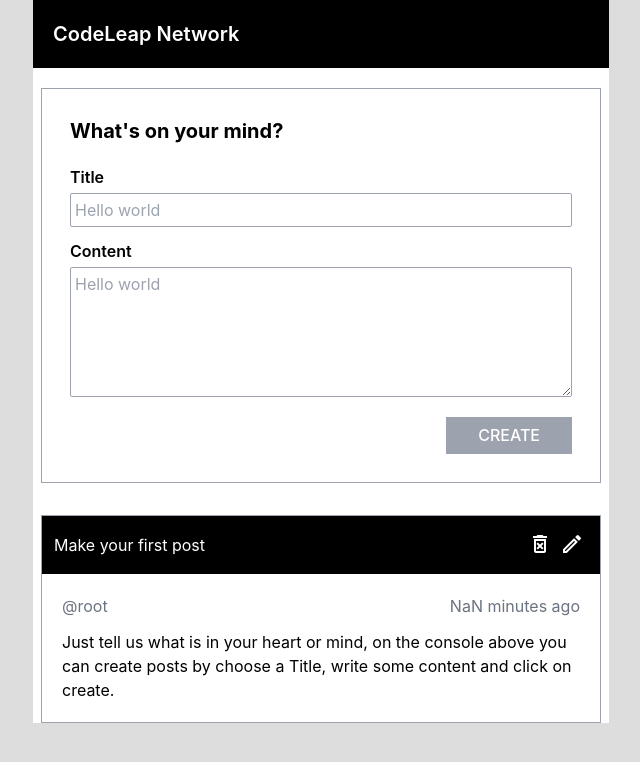
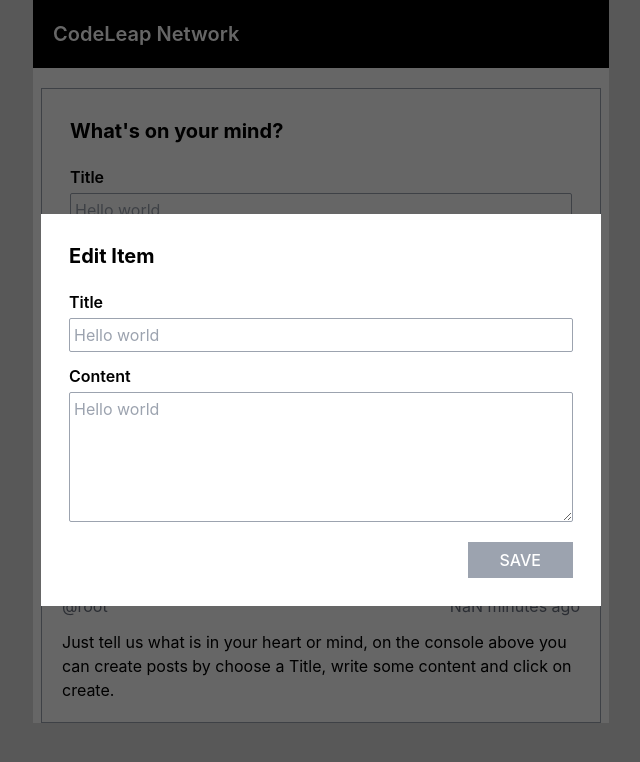
Before and after one commit to Adson-Gomes-Oliveira/Codeleap_Network, a React (Create React App) app: page /home in a window 1280 px wide. Shown: the top 762 px of the page, without its empty margins (319-959 px from the left). Built offline with nearby package versions, Linux system fonts and the light colour scheme.

Commit message:
<feat> Created and styled popup for edit a post

```diff
--- a/src/actions/index.js
+++ b/src/actions/index.js
@@ -3,6 +3,7 @@
 
 export const CREATE_USER_TYPE = 'CREATE_USER';
 export const TOGGLE_BUTTON_TYPE = 'TOGGLE_BUTTON';
+export const TOGGLE_POPUP_TYPE = 'TOGGLE_POPUP';
 export const STORE_POST_INPUTS = 'STORE_POST';
 export const CREATE_POST_TYPE = 'CREATE_POST';
 
--- a/src/actions/postAction.js
+++ b/src/actions/postAction.js
@@ -1,4 +1,4 @@
-import { CREATE_POST_TYPE, STORE_POST_INPUTS } from ".";
+import { CREATE_POST_TYPE, STORE_POST_INPUTS, TOGGLE_POPUP_TYPE } from ".";
 
 export const storePostInputs = (input) => {
   console.log(input);
@@ -20,3 +20,10 @@
     },
   }
 }
+
+export const togglePopup = (isPopupActive) => {
+  return {
+    type: TOGGLE_POPUP_TYPE,
+    isPopupActive,
+  }
+}
--- a/src/components/Console.jsx
+++ b/src/components/Console.jsx
@@ -3,7 +3,7 @@
 
 import actions from '../actions/index';
 
-const Console = () => {
+const Console = ({editMode}) => {
   const dispatch = useDispatch();
   const stateHomepage = useSelector((state) => state.homepageReducer);
   const stateUser = useSelector((state) => state.signUpReducer);
@@ -47,8 +47,8 @@
   };
 
   return (
-    <section className="console">
-      <h2>What's on your mind?</h2>
+    <section className={editMode ? "console-edit" : "console"}>
+      <h2>{editMode ? "Edit Item" : "What's on your mind?"}</h2>
       <form className="post-form">
         <label htmlFor="title">
           <span>Title</span>
@@ -76,7 +76,7 @@
         disabled={stateHomepage.isButtonDisabled}
         onClick={handleClick}
       >
-        CREATE
+        {editMode ? "SAVE" : "CREATE"}
       </button>
     </section>
   )
--- a/src/components/Posts.jsx
+++ b/src/components/Posts.jsx
@@ -1,4 +1,5 @@
 import React, { useState, useEffect } from 'react'
+import { useSelector } from 'react-redux';
 import {v4 as uuidv4} from 'uuid';
 import moment from 'moment';
 
@@ -6,6 +7,9 @@
 
 const Posts = ({data}) => {
   const [ timeNow, setTimeNow ] = useState(new Date());
+  const state = useSelector((state) => state.signUpReducer);
+
+  const { user } = state;
 
   const postTime = (datetime) => {
     const now = moment(timeNow);
@@ -28,17 +32,24 @@
     }
   }, [])
 
+  const handleEdit = (id) => {
+    const postUser = data[id - 1].username;
+    const activeUser = user;
+
+    if (postUser === activeUser) {}
+  };
+
   return(
     <section className="post-section">
       {data.map((post) => {
-        const { title, content, datetime, username } = post;
+        const { id, title, content, datetime, username } = post;
 
         return(
           <div key={uuidv4()} className="post">
             <div className="post-header">
               <h2>{title}</h2>
               <div className="header-icons">
-                <button type="button">
+                <button type="button" onClick={handleEdit(id)}>
                   <span className="material-icons-outlined delete-icon">
                     delete_forever
                   </span>
--- a/src/pages/Homepage.jsx
+++ b/src/pages/Homepage.jsx
@@ -10,6 +10,13 @@
 
   return (
     <section className="homepage">
+      {state.isPopupActive.switch && (
+        <div className="popup">
+          {state.isPopupActive.editMode && <Console editMode={true}/>}
+          {/* {state.isPopupActive.deleteMode && ()}
+          {state.isPopupActive.unvlidUserMode && ()} */}
+        </div>
+      )}
       <div className="homepage-body">
         <header><h1>CodeLeap Network</h1></header>
         <div className="homepage-elements">
--- a/src/pages/style.homepage.css
+++ b/src/pages/style.homepage.css
@@ -19,11 +19,23 @@
     @apply flex flex-col;
   }
 
+  .homepage .popup {
+    @apply w-full h-screen bg-black/[.6] fixed flex justify-center items-center;
+  }
+
   .console {
     @apply mt-5 p-7 w-[35rem] 2xl:w-[50rem] border border-gray-400 flex flex-col;
   }
 
+  .console-edit {
+    @apply mt-5 p-7 w-[35rem] 2xl:w-[50rem] bg-white flex flex-col;
+  }
+
   .console h2 {
+    @apply text-xl font-bold;
+  }
+
+  .console-edit h2 {
     @apply text-xl font-bold;
   }
 
@@ -31,7 +43,15 @@
     @apply px-8 py-[0.40rem] bg-black text-white font-medium self-end;
   }
 
+  .console-edit button {
+    @apply px-8 py-[0.40rem] bg-black text-white font-medium self-end;
+  }
+
   .console button:disabled {
+    @apply bg-gray-400;
+  }
+
+  .console-edit button:disabled {
     @apply bg-gray-400;
   }
 
@@ -39,7 +59,15 @@
     @apply my-5 w-full flex flex-col;
   }
 
+  .console-edit .post-form {
+    @apply my-5 w-full flex flex-col;
+  }
+
   .console .post-form label {
+    @apply flex flex-col;
+  }
+
+  .console-edit .post-form label {
     @apply flex flex-col;
   }
 
@@ -47,11 +75,24 @@
     @apply mb-3;
   }
 
+  .console-edit .post-form label:first-of-type {
+    @apply mb-3;
+  }
+
   .console .post-form label span {
     @apply mb-1 font-semibold;
   }
 
+  .console-edit .post-form label span {
+    @apply mb-1 font-semibold;
+  }
+
   .console .post-form label input,
+  textarea {
+    @apply p-1 border border-gray-400 rounded-sm;
+  }
+
+  .console-edit .post-form label input,
   textarea {
     @apply p-1 border border-gray-400 rounded-sm;
   }
--- a/src/redux/reducers/homepageReducer.js
+++ b/src/redux/reducers/homepageReducer.js
@@ -1,9 +1,10 @@
-import { CREATE_POST_TYPE, STORE_POST_INPUTS, TOGGLE_BUTTON_TYPE } from "../../actions";
+import { CREATE_POST_TYPE, STORE_POST_INPUTS, TOGGLE_BUTTON_TYPE, TOGGLE_POPUP_TYPE } from "../../actions";
 
 const INITIAL_STATE = {
   title: '',
   content: '',
   post: [{
+    id: 1,
     title: 'Make your first post',
     content: `Just tell us what is in your heart or mind,
     on the console above you can create posts by choose a Title,
@@ -12,6 +13,12 @@
     username: 'root',
   }],
   isButtonDisabled: true,
+  isPopupActive: {
+    switch: true,
+    editMode: true,
+    deleteMode: false,
+    unvalidUserMode: false,
+  },
 }
 
 const homepageReducer = (state = INITIAL_STATE, action) => {
@@ -28,7 +35,10 @@
         ...state,
         post: [
           ...state.post,
-          action.post,
+          {
+            ...action.post,
+            id: state.post[state.post.length - 1].id + 1,
+          }
         ],
       }
     }
@@ -38,6 +48,12 @@
         isButtonDisabled: action.isButtonDisabled,
       }
     }
+    case TOGGLE_POPUP_TYPE: {
+      return {
+        ...state,
+        isPopupActive: action.isPopupActive,
+      }
+    }
     default:
       return state;
   }
```
Also changed, not shown: src/components/DeletePopup.jsx (added), src/components/UnvalidPopup.jsx (added).
